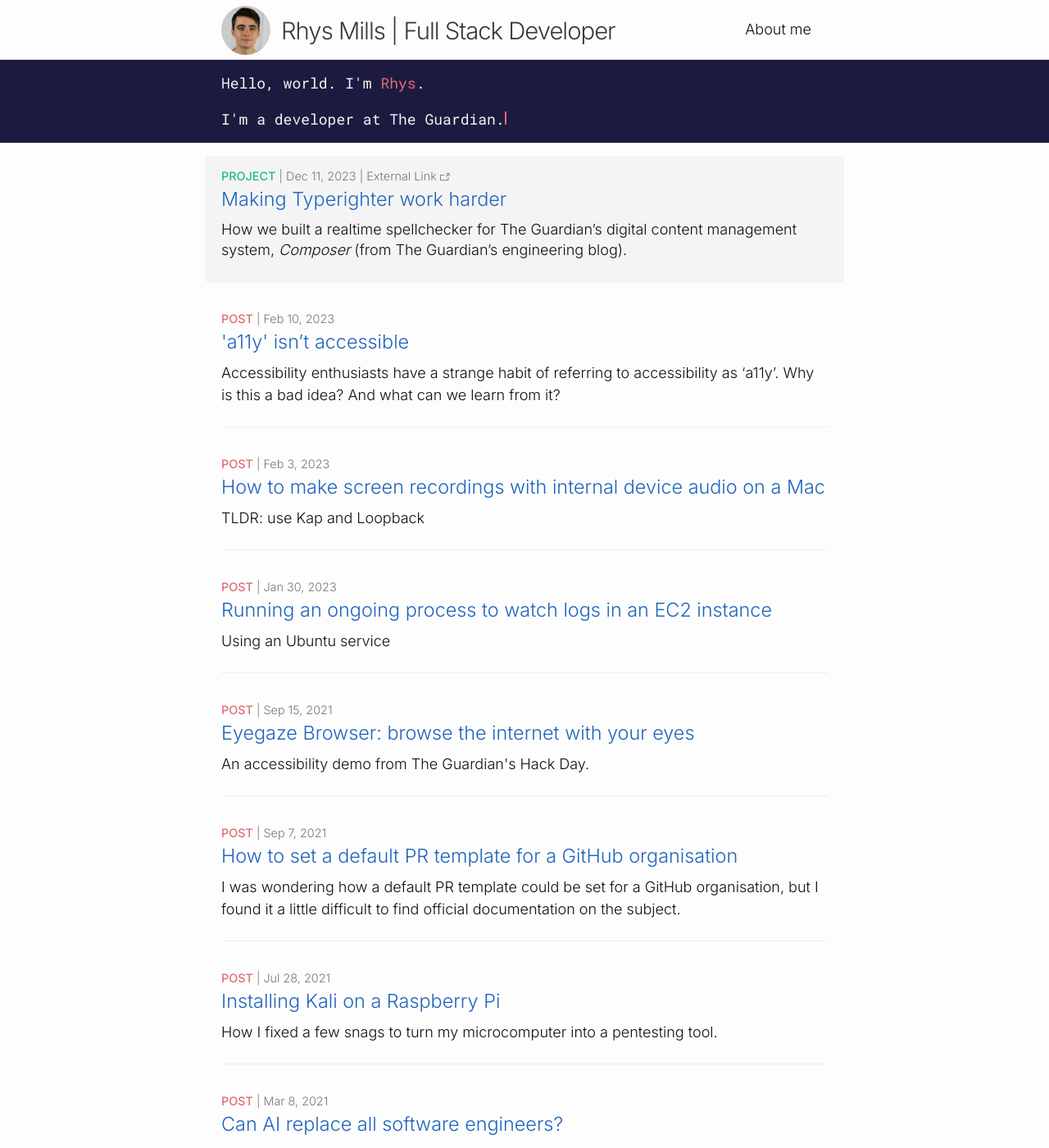
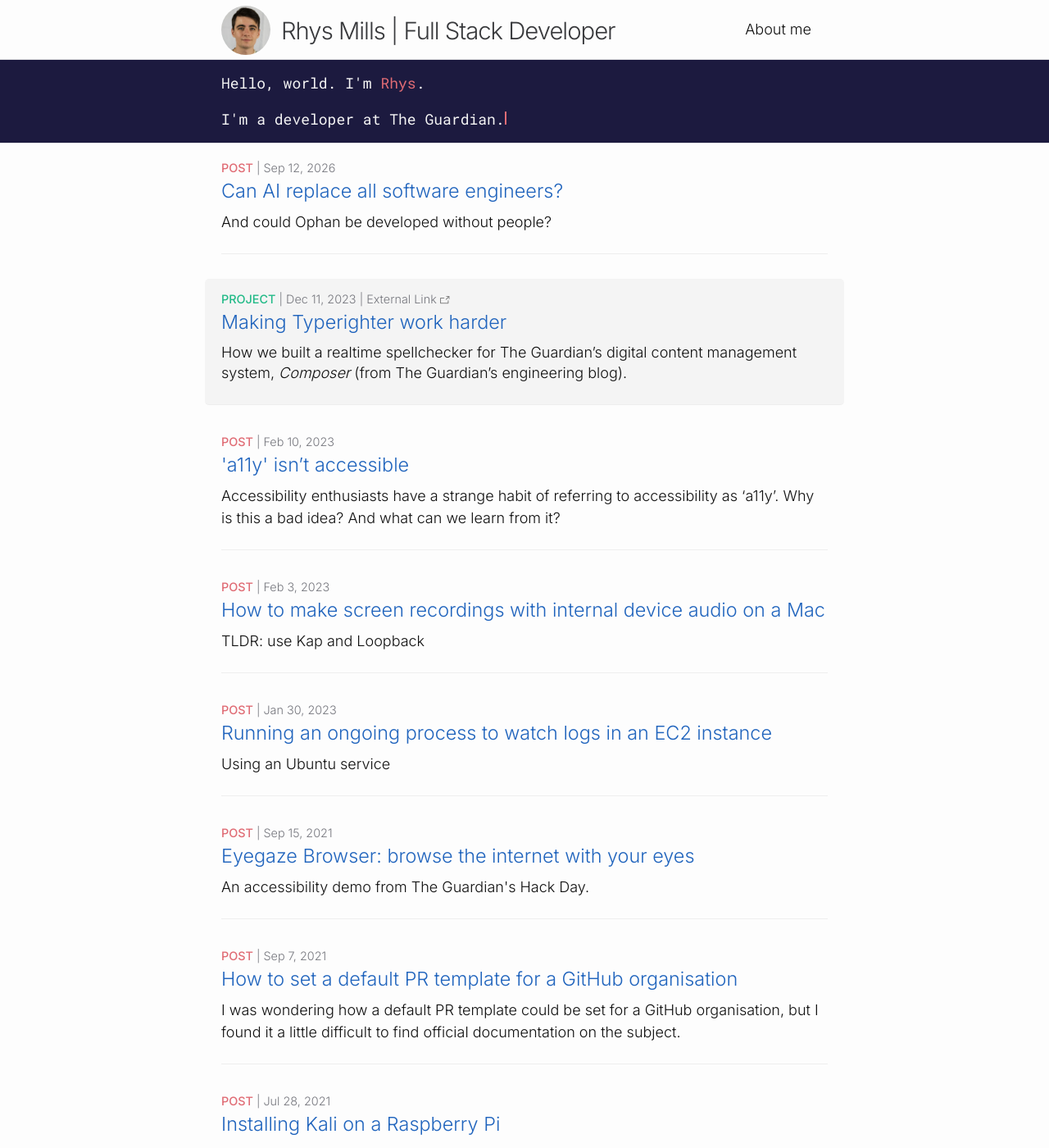
Before and after one commit to rhystmills/rhystmills.github.io, a Jekyll site: the page built from docs/index.md, in a window 1280 px wide and 1400 px high. Shown: the whole window at 82% size. Built offline with Jekyll 4.4.1, drawn with Linux system fonts in a browser that asks for light colours; some of the changed text lies outside the part shown.

Commit message:
Update pub time

```diff
--- a/docs/_posts/2026-09-12-can-ai-replace-software-engineers.markdown
+++ b/docs/_posts/2026-09-12-can-ai-replace-software-engineers.markdown
@@ -1,7 +1,7 @@
 ---
 layout: post
 title:  "Can AI replace all software engineers?"
-date:   2021-03-08 08:38:31 +0100
+date:   2026-09-12 08:16:00 +0100
 categories: post
 summary: "And could Ophan be developed without people?"
 ---
```
